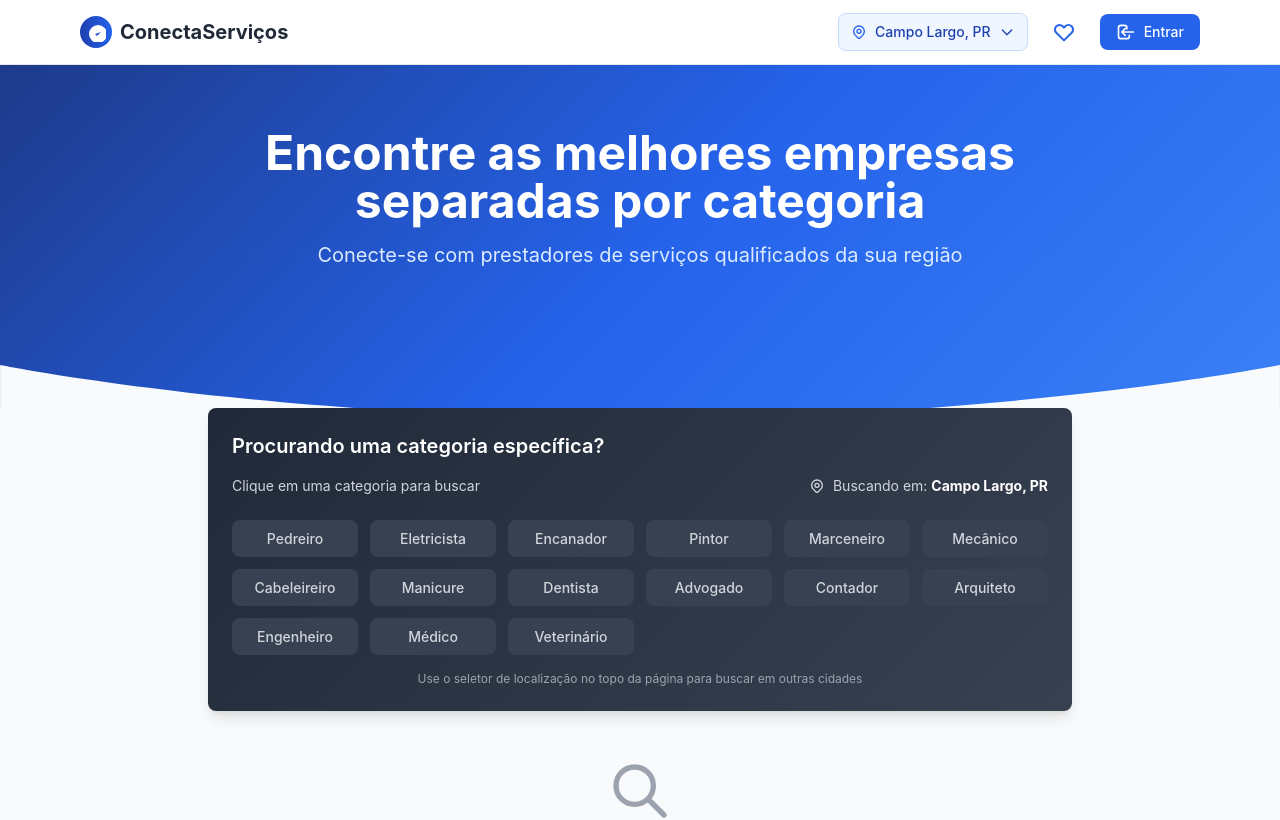
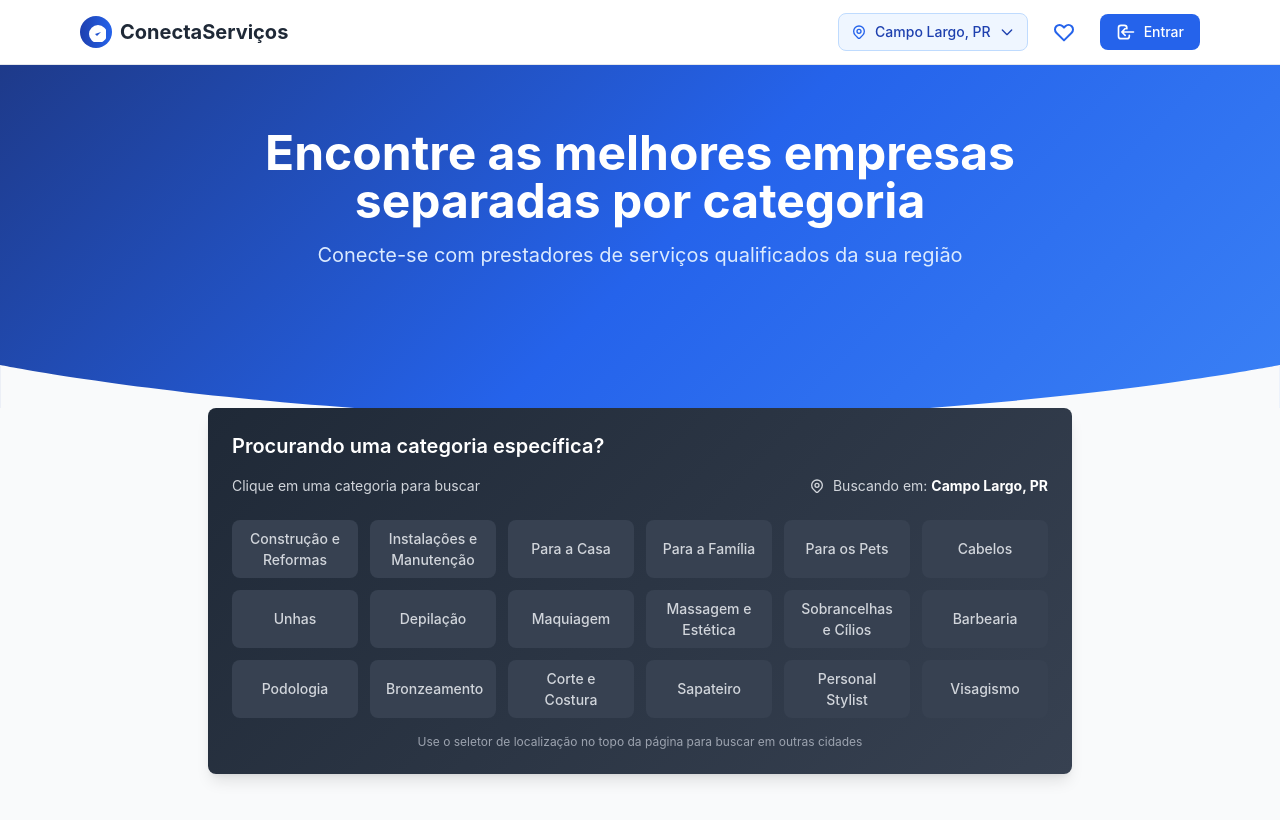
Before and after one commit to alexfcamilo/integraservicos-landing, a React (Create React App) app: page / in a window 1280 px wide. Shown: the top 820 px of the page. Built offline with nearby package versions, Linux system fonts and the light colour scheme.

Commit message:
atualização vercel

```diff
--- a/src/components/sections/SearchSection.jsx
+++ b/src/components/sections/SearchSection.jsx
@@ -13,9 +13,9 @@ const SearchSection = ({ onSearch }) => {
   } = useService();
 
   const categories = [
-    'Pedreiro', 'Eletricista', 'Encanador', 'Pintor', 'Marceneiro',
-    'Mecânico', 'Cabeleireiro', 'Manicure', 'Dentista', 'Advogado',
-    'Contador', 'Arquiteto', 'Engenheiro', 'Médico', 'Veterinário'
+    'Construção e Reformas', 'Instalações e Manutenção', 'Para a Casa', 'Para a Família', 'Para os Pets',
+    'Cabelos', 'Unhas', 'Depilação', 'Maquiagem', 'Massagem e Estética','Sobrancelhas e Cílios',
+    'Barbearia', 'Podologia', 'Bronzeamento', 'Corte e Costura', 'Sapateiro', 'Personal Stylist', 'Visagismo'
   ];
 
   const handleCategoryClick = async (category) => {
```
